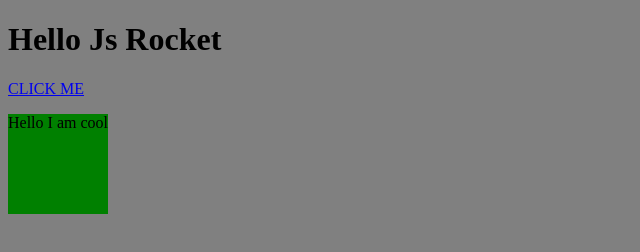
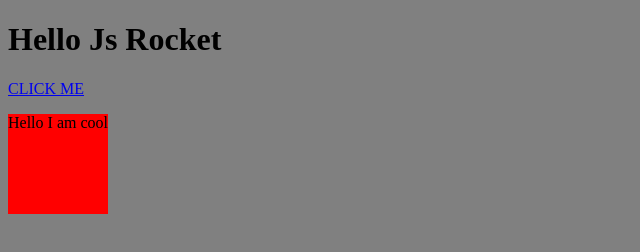
Before and after one commit to sbiwalkar/js-rocket, a plain HTML site: page index.html in a window 1280 px wide. Both pictures are taken after a click on the link "CLICK ME". Shown: the whole page, without its empty margins (0-640 px from the left). Drawn offline with Linux system fonts and the light colour scheme.

Commit message:
complete till class no 11

```diff
--- a/css/style.css
+++ b/css/style.css
@@ -3,12 +3,14 @@ body{
 }
 .cool
 {
+	visibility: hidden;
 	width: 100px;
 	height: 100px;
 	background-color: green;
-	transition: background-color 1s;
+	transition: background-color 2s;
 }
 
-cool.red{
+.cool.red{
+	visibility: visible;
 	background-color: red;
 }
--- a/index.html
+++ b/index.html
@@ -10,7 +10,7 @@
 <body>
 <h1> Hello Js Rocket</h1>
 <a href="#" onclick="doCoolStuff();">CLICK ME</a>
-<div class="cool"/>
+<div class="cool" id="cool">
 <p>Hello I am cool</p>
 	</div>
 </body>
--- a/js/script.js
+++ b/js/script.js
@@ -3,9 +3,16 @@ var sayMyName = function(name)
 	alert('My name is '+name);
 }
 
-var doCoolStuff = function (argument) {
+var doCoolStuff = function () {
 	// body...
-	document.getElementById('cool').className ='cool red';
+var newClassName = document.getElementById('cool').className;
+
+if(newClassName == 'cool'){
+	document.getElementById('cool').className = 'cool red';
+}else
+{
+	document.getElementById('cool').className = 'cool';
+}
 }
 
 var car = {
```
